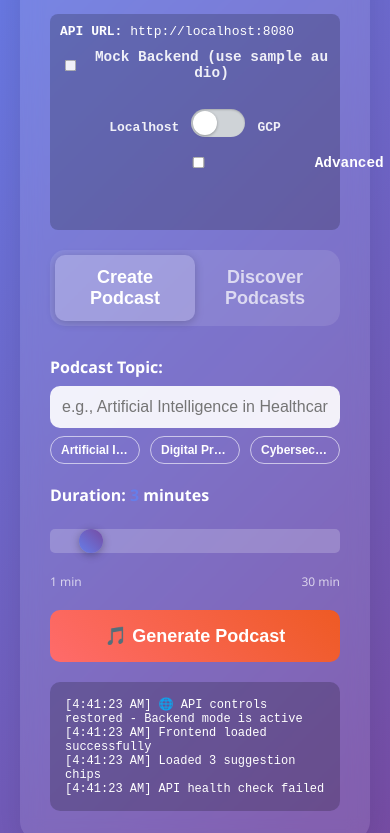
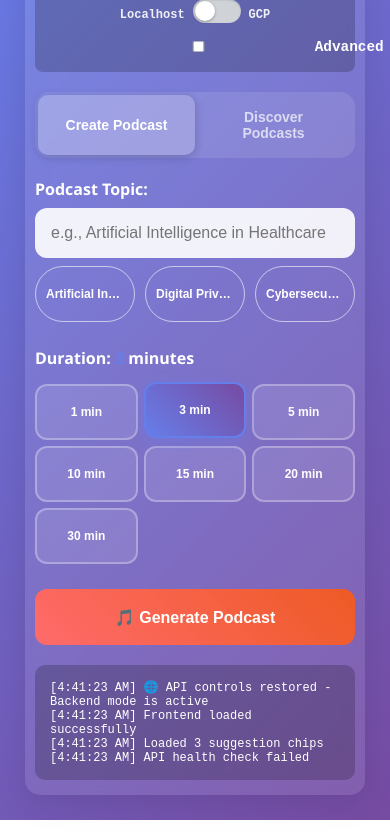
Before and after one commit to vibingai888/commuteassistant, a plain HTML site: page frontend/index.html in a window 390 px wide. Shown: the part 173-1006 px from the top of the page. Drawn offline with Linux system fonts and the light colour scheme; no server answers.

Commit message:
New duration input method.

```diff
--- a/frontend/css/styles.css
+++ b/frontend/css/styles.css
@@ -1,4 +1,17 @@
 /* Podcast Generator API Frontend Styles */
+
+/* Mobile-first approach with touch optimizations */
+* {
+    -webkit-tap-highlight-color: transparent;
+    -webkit-touch-callout: none;
+    -webkit-user-select: none;
+    user-select: none;
+}
+
+input, textarea, select {
+    -webkit-user-select: text;
+    user-select: text;
+}
 
 body {
     font-family: 'Segoe UI', Tahoma, Geneva, Verdana, sans-serif;
@@ -8,6 +21,9 @@ body {
     background: linear-gradient(135deg, #667eea 0%, #764ba2 100%);
     min-height: 100vh;
     color: white;
+    -webkit-font-smoothing: antialiased;
+    -moz-osx-font-smoothing: grayscale;
+    touch-action: manipulation;
 }
 
 .container {
@@ -589,51 +605,44 @@ input:checked + .slider:before {
     opacity:0.85;
 }
 
-/* Duration Slider */
-.duration-slider {
-    width: 100%;
-    height: 8px;
-    border-radius: 5px;
-    background: rgba(255,255,255,0.2);
-    outline: none;
-    -webkit-appearance: none;
-    appearance: none;
+/* Duration Input - Mobile Optimized */
+.duration-input {
+    display: grid;
+    grid-template-columns: repeat(auto-fit, minmax(80px, 1fr));
+    gap: 10px;
     margin: 15px 0;
 }
 
-.duration-slider::-webkit-slider-thumb {
-    -webkit-appearance: none;
-    appearance: none;
-    width: 24px;
-    height: 24px;
-    border-radius: 50%;
-    background: linear-gradient(45deg, #667eea, #764ba2);
+.duration-btn {
+    width: 100%;
+    padding: 12px 8px;
+    background: rgba(255,255,255,0.1);
+    border: 2px solid rgba(255,255,255,0.3);
+    color: white;
+    border-radius: 12px;
+    font-size: 14px;
+    font-weight: 600;
     cursor: pointer;
-    box-shadow: 0 2px 8px rgba(0,0,0,0.3);
     transition: all 0.3s ease;
+    min-height: 48px; /* Touch-friendly minimum height */
 }
 
-.duration-slider::-webkit-slider-thumb:hover {
-    transform: scale(1.1);
-    box-shadow: 0 4px 12px rgba(0,0,0,0.4);
+.duration-btn:hover {
+    background: rgba(255,255,255,0.2);
+    border-color: rgba(255,255,255,0.5);
+    transform: translateY(-2px);
 }
 
-.duration-slider::-moz-range-thumb {
-    width: 24px;
-    height: 24px;
-    border-radius: 50%;
+.duration-btn.active {
     background: linear-gradient(45deg, #667eea, #764ba2);
-    cursor: pointer;
-    border: none;
-    box-shadow: 0 2px 8px rgba(0,0,0,0.3);
+    border-color: #667eea;
+    box-shadow: 0 4px 15px rgba(102, 126, 234, 0.4);
+    transform: translateY(-2px);
 }
 
-.duration-labels {
-    display: flex;
-    justify-content: space-between;
-    margin-top: 5px;
-    font-size: 12px;
-    color: rgba(255,255,255,0.7);
+.duration-btn:active {
+    transform: translateY(0);
+    box-shadow: 0 2px 8px rgba(102, 126, 234, 0.3);
 }
 
 #durationDisplay {
@@ -641,8 +650,36 @@ input:checked + .slider:before {
     font-weight: bold;
 }
 
-/* Responsive design */
+/* Mobile-specific optimizations */
 @media (max-width: 768px) {
+    .container {
+        padding: 20px 15px;
+        margin: 10px;
+        border-radius: 15px;
+    }
+
+    h1 {
+        font-size: 24px;
+        margin-bottom: 20px;
+    }
+
+    .form-group {
+        margin-bottom: 25px;
+    }
+
+    input, select {
+        padding: 16px;
+        font-size: 16px; /* Prevents zoom on iOS */
+        border-radius: 12px;
+    }
+
+    button {
+        padding: 18px;
+        font-size: 16px;
+        border-radius: 12px;
+        min-height: 56px; /* Touch-friendly button height */
+    }
+
     .feeds-header {
         flex-direction: column;
         align-items: stretch;
@@ -670,4 +707,65 @@ input:checked + .slider:before {
     .action-btn {
         width: 100%;
     }
+
+    .nav-tabs {
+        margin-bottom: 20px;
+        padding: 3px;
+    }
+
+    .tab-btn {
+        padding: 14px 16px;
+        font-size: 14px;
+        max-width: none;
+    }
 }
+
+@media (max-width: 480px) {
+    .container {
+        padding: 15px 10px;
+        margin: 5px;
+    }
+
+    h1 {
+        font-size: 20px;
+        margin-bottom: 15px;
+    }
+
+    .duration-input {
+        grid-template-columns: repeat(3, 1fr);
+        gap: 6px;
+    }
+
+    .duration-btn {
+        padding: 16px 4px;
+        font-size: 12px;
+        min-height: 56px; /* Even larger touch target on small mobile */
+    }
+
+    .api-url {
+        padding: 8px;
+        font-size: 12px;
+    }
+
+    .api-controls {
+        gap: 6px;
+    }
+
+    .toggle-row {
+        gap: 8px;
+    }
+
+    .switch {
+        width: 48px;
+        height: 24px;
+    }
+
+    .slider:before {
+        height: 20px;
+        width: 20px;
+    }
+
+    input:checked + .slider:before {
+        transform: translateX(24px);
+    }
+}
--- a/frontend/index.html
+++ b/frontend/index.html
@@ -54,12 +54,17 @@
                 </div>
 
                 <div class="form-group">
-                    <label for="minutes">Duration: <span id="durationDisplay">3</span> minutes</label>
-                    <input type="range" id="minutes" name="minutes" min="1" max="30" value="3" class="duration-slider">
-                    <div class="duration-labels">
-                        <span>1 min</span>
-                        <span>30 min</span>
+                    <label for="duration">Duration: <span id="durationDisplay">3</span> minutes</label>
+                    <div class="duration-input">
+                        <button type="button" class="duration-btn" data-value="1">1 min</button>
+                        <button type="button" class="duration-btn" data-value="3">3 min</button>
+                        <button type="button" class="duration-btn" data-value="5">5 min</button>
+                        <button type="button" class="duration-btn" data-value="10">10 min</button>
+                        <button type="button" class="duration-btn" data-value="15">15 min</button>
+                        <button type="button" class="duration-btn" data-value="20">20 min</button>
+                        <button type="button" class="duration-btn" data-value="30">30 min</button>
                     </div>
+                    <input type="hidden" id="minutes" name="minutes" value="3">
                 </div>
 
                 <button type="submit" id="generateBtn">🎵 Generate Podcast</button>
--- a/frontend/js/app.js
+++ b/frontend/js/app.js
@@ -16,6 +16,16 @@ class PodcastApp {
 
     init() {
         console.log('PodcastApp.init() started');
+
+        // Detect mobile device and log for optimization tracking
+        const isMobile = /Android|webOS|iPhone|iPad|iPod|BlackBerry|IEMobile|Opera Mini/i.test(navigator.userAgent);
+        const isTouchDevice = 'ontouchstart' in window || navigator.maxTouchPoints > 0;
+        console.log('Device detection:', { isMobile, isTouchDevice, userAgent: navigator.userAgent });
+
+        if (isMobile || isTouchDevice) {
+            console.log('Mobile/touch device detected - applying mobile optimizations');
+            this.uiComponents.log('Mobile device detected - interface optimized for touch');
+        }
 
         // Initialize API client
         this.apiClient = new ApiClient();
@@ -51,6 +61,9 @@ class PodcastApp {
 
         // Log successful initialization
         this.uiComponents.log('Frontend loaded successfully');
+        if (isMobile || isTouchDevice) {
+            this.uiComponents.log('Mobile optimizations applied');
+        }
         console.log('PodcastApp.init() completed');
     }
 
@@ -90,14 +103,48 @@ class PodcastApp {
     }
 
     setupDurationSlider() {
-        const durationSlider = document.getElementById('minutes');
+        const durationButtons = document.querySelectorAll('.duration-btn');
         const durationDisplay = document.getElementById('durationDisplay');
+        const hiddenInput = document.getElementById('minutes');
 
-        if (durationSlider && durationDisplay) {
-            durationSlider.addEventListener('input', (e) => {
-                durationDisplay.textContent = e.target.value;
+        if (durationButtons.length > 0 && durationDisplay && hiddenInput) {
+            console.log('Setting up duration buttons:', durationButtons.length, 'buttons found');
+
+            // Set initial active state
+            const initialValue = hiddenInput.value;
+            const initialButton = document.querySelector(`[data-value="${initialValue}"]`);
+            if (initialButton) {
+                initialButton.classList.add('active');
+                console.log('Set initial active duration button:', initialValue, 'minutes');
+            }
+
+            durationButtons.forEach(btn => {
+                btn.addEventListener('click', (e) => {
+                    const value = e.target.getAttribute('data-value');
+                    console.log('Duration button clicked:', value, 'minutes');
+
+                    // Update display and hidden input
+                    durationDisplay.textContent = value;
+                    hiddenInput.value = value;
+
+                    // Update active state
+                    durationButtons.forEach(b => b.classList.remove('active'));
+                    e.target.classList.add('active');
+
+                    // Log the duration change
+                    this.uiComponents.log(`Duration changed to ${value} minutes`);
+
+                    console.log('Duration updated to:', value, 'minutes');
+                });
             });
-            console.log('Duration slider initialized');
+
+            console.log('Duration buttons initialized successfully');
+        } else {
+            console.warn('Duration elements not found:', {
+                buttons: durationButtons.length,
+                display: !!durationDisplay,
+                input: !!hiddenInput
+            });
         }
     }
 
```
